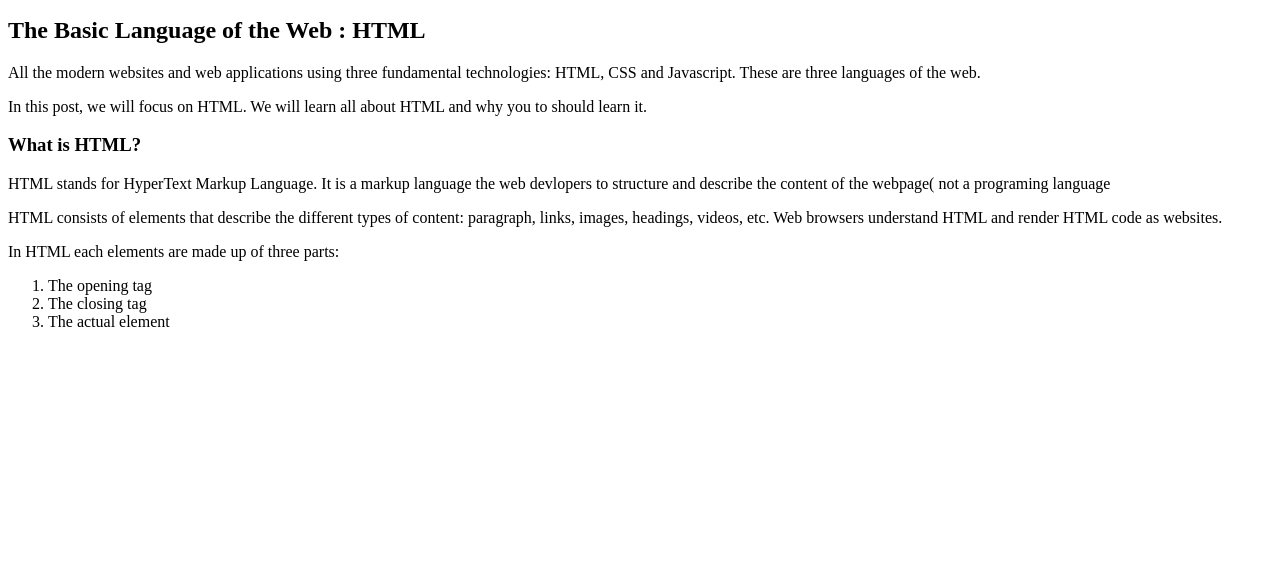
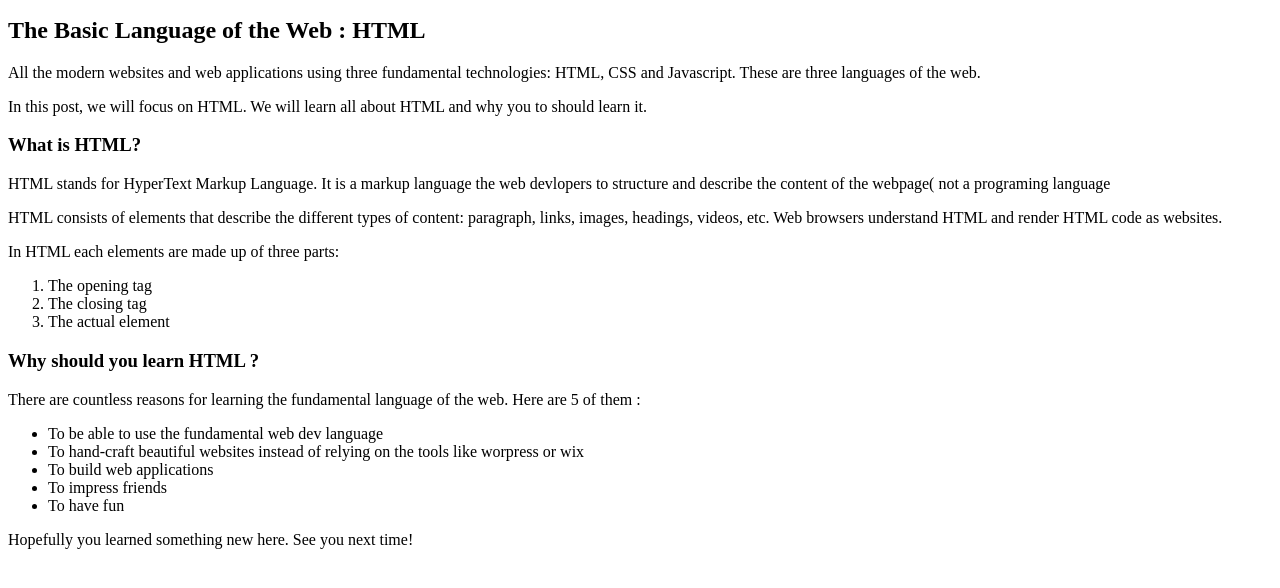
Before and after one commit to vid-ai/sturdy-potato, a plain HTML site: page 01. Test/index.html in a window 1280 px wide. Shown: the part 102-690 px from the top of the page. Drawn offline with Linux system fonts and the light colour scheme.

Commit message:
added second h3 ol, li, and ul

```diff
--- a/01. Test/index.html
+++ b/01. Test/index.html
@@ -18,5 +18,15 @@
         <li> The closing tag</li>
         <li> The actual element</li>
       </ol>
+      <h3> Why should you learn HTML ?</h3>
+      <P> There are countless reasons for learning the fundamental language of the web. Here are 5 of them :</P>
+      <ul>
+        <li>To be able to use the fundamental web dev language </li>
+        <li>To hand-craft beautiful websites instead of relying on the tools like worpress or wix</li>
+        <li>To build web applications</li>
+        <li>To impress friends</li>
+        <li>To have fun</li>
+      </ul>
+      <p> Hopefully you learned something new here. See you next time!</p>
   </body>
 </html>
```
